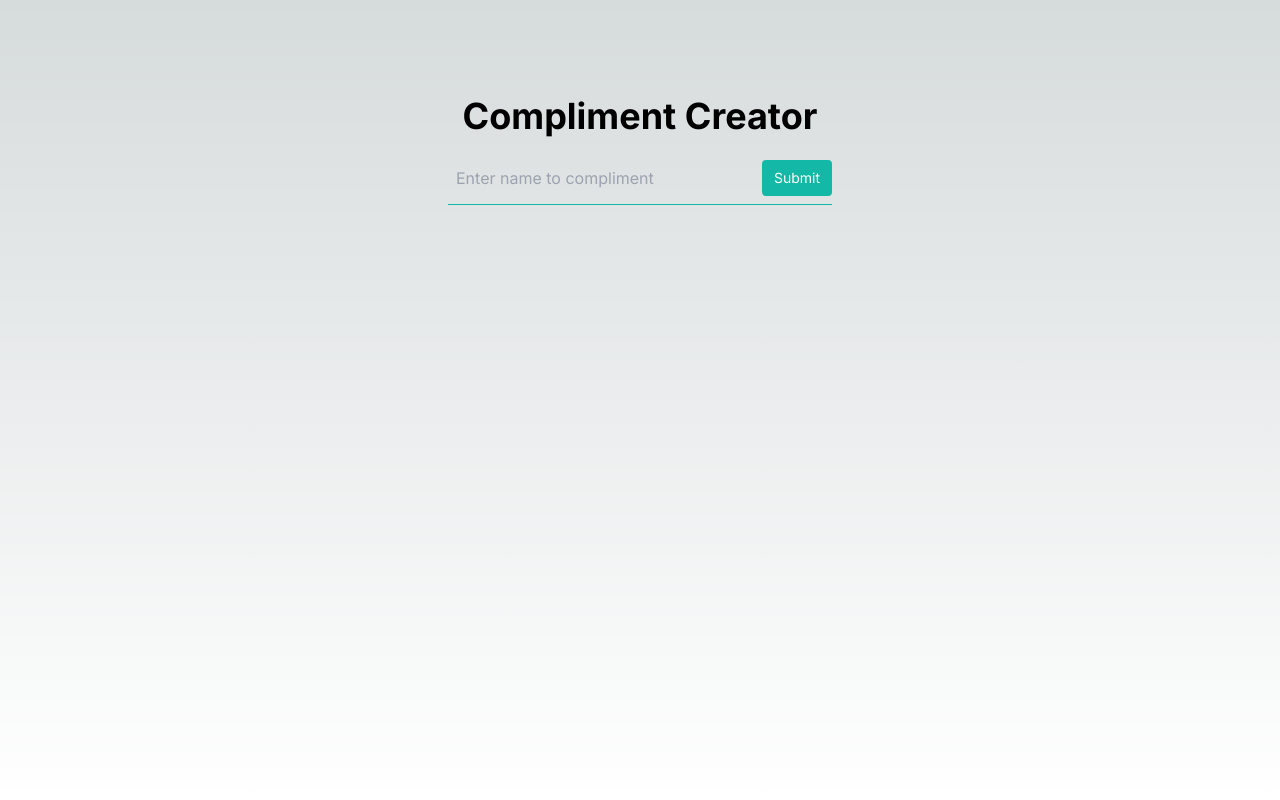
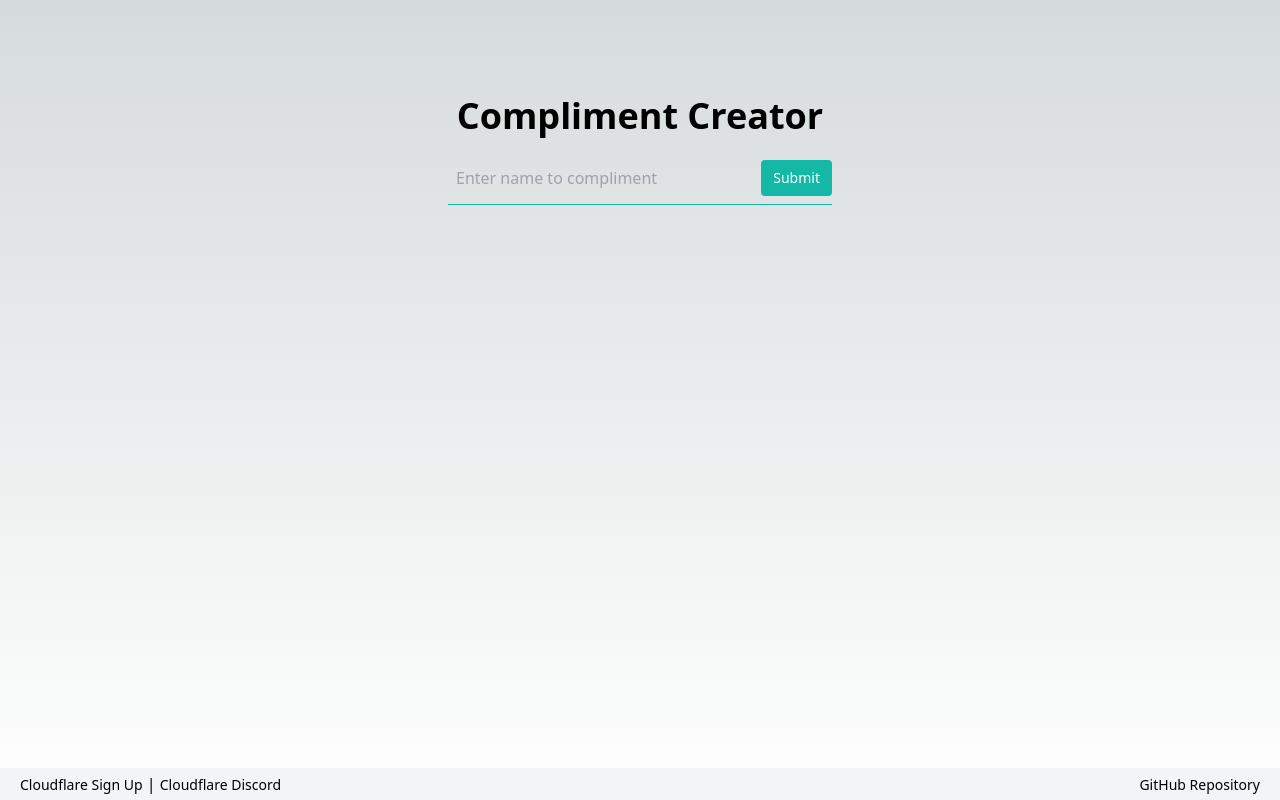
Before and after one commit to thomas-desmond/cf-in-10-minutes, a Next.js app: page / in a window 1280 px wide. Built offline with nearby package versions, Linux system fonts and the light colour scheme.

Commit message:
Add footer with important links

```diff
--- /dev/null
+++ b/app/footer.tsx
@@ -0,0 +1,30 @@
+import Link from "next/link";
+
+export default function Footer() {
+  return (
+    <div className="bg-gray-100 text-black py-1 w-full px-5 sticky bottom-0">
+      <nav className="flex flex-row justify-between items-center">
+        <div>
+          <Link href="https://dash.cloudflare.com/sign-up" className="text-sm">
+            Cloudflare Sign Up
+          </Link>
+          {" | "}
+          <Link
+            href="https://discord.com/invite/cloudflaredev"
+            className="text-sm"
+          >
+            Cloudflare Discord
+          </Link>
+        </div>
+        <div>
+          <Link
+            href="https://github.com/thomas-desmond/cf-in-10-minutes"
+            className="text-sm"
+          >
+            GitHub Repository
+          </Link>
+        </div>
+      </nav>
+    </div>
+  );
+}
--- a/app/layout.tsx
+++ b/app/layout.tsx
@@ -1,6 +1,7 @@
 import type { Metadata } from "next";
 import { Inter } from "next/font/google";
 import "./globals.css";
+import Footer from "./footer";
 
 const inter = Inter({ subsets: ["latin"] });
 
@@ -16,7 +17,10 @@ export default function RootLayout({
 }>) {
   return (
     <html lang="en">
-      <body className={inter.className}>{children}</body>
+      <body className="min-h-screen flex flex-col justify-between">
+        {children}
+        <Footer />
+      </body>
     </html>
   );
 }
--- a/app/page.tsx
+++ b/app/page.tsx
@@ -13,7 +13,7 @@ export default function Home() {
   };
 
   return (
-    <main className="flex min-h-screen flex-col items-center p-24 space-y-4">
+    <main className="flex flex-col items-center p-24 space-y-4">
       <h1 className="text-4xl font-bold">Compliment Creator</h1>
       <form className="w-full max-w-sm" onSubmit={handleSubmit}>
         <div className="flex items-center border-b border-teal-500 py-2">
```
